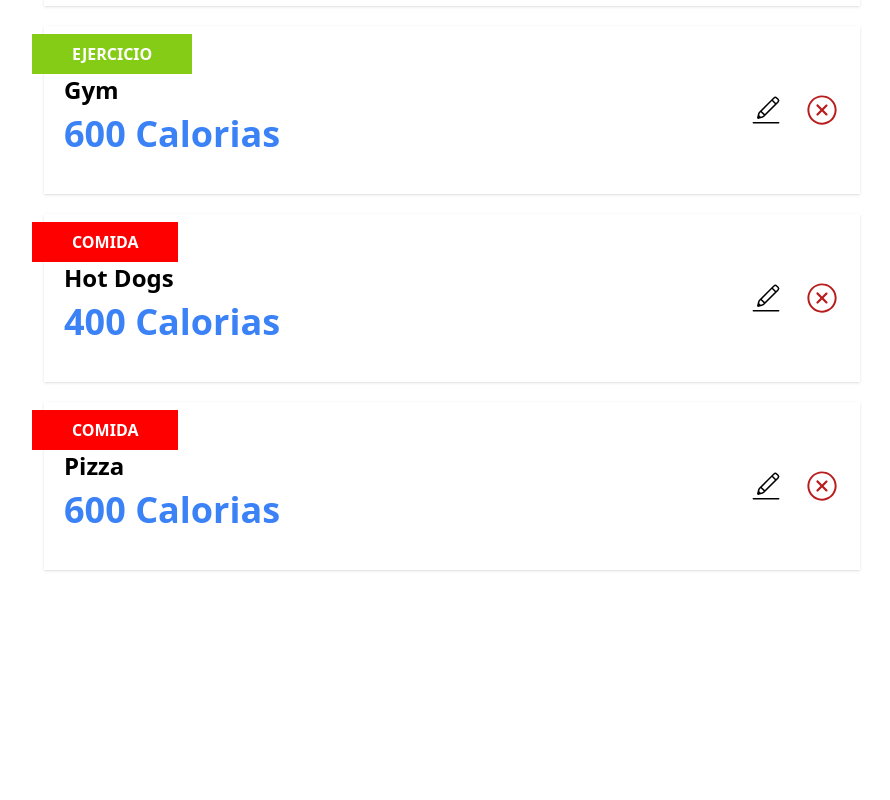
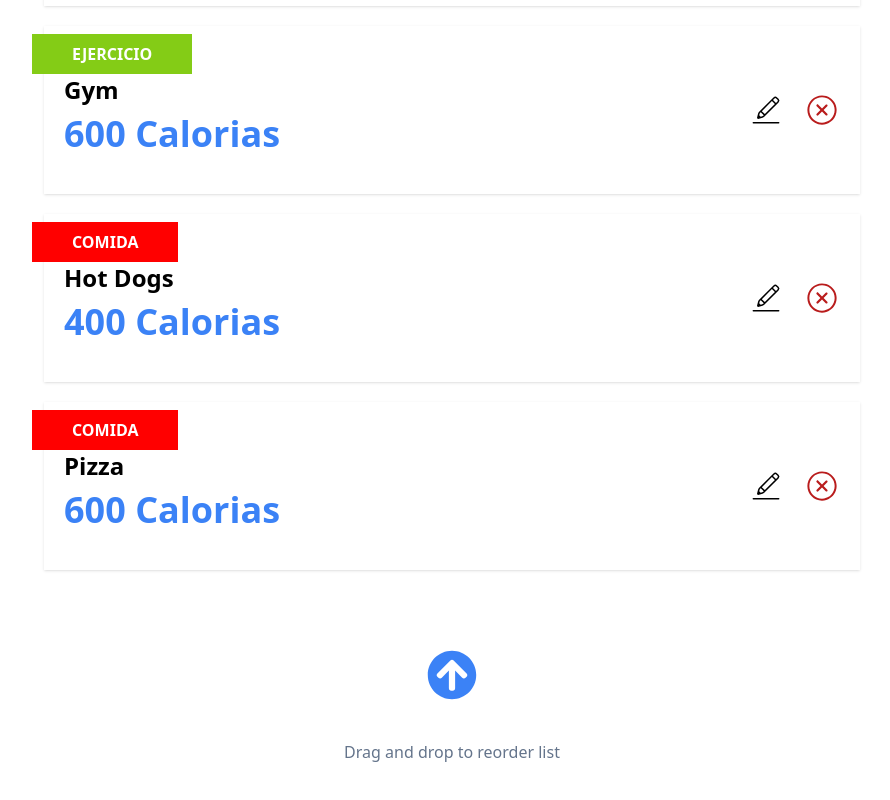
Before and after one commit to Ronaldodev03/calories-tracker-vite, a React (Vite) app: page / in a window 1280 px wide. Shown: the part 1152-1952 px from the top of the page, without its empty margins (188-1078 px from the left). Before the commit the page ends 1762 px from the top, so only its background shows below. Built offline with nearby package versions, Linux system fonts and the light colour scheme.

Commit message:
UX Improvement

```diff
--- a/src/App.tsx
+++ b/src/App.tsx
@@ -6,6 +6,8 @@ import { activityReducer, initialState } from "./reducers/activity-reducer";
 import ActivityList from "./components/ActivityList";
 import CalorieTracker from "./components/CalorieTracker";
 import { CiSearch } from "react-icons/ci";
+import { FaArrowCircleUp } from "react-icons/fa";
+import { motion } from "framer-motion"; //animation del arrow icon
 
 function App() {
   const [state, dispatch] = useReducer(activityReducer, initialState); // instanciamos el reducer en el App.tsx; useReducer toma 2 parametros, el reducer y el initialState
@@ -24,6 +26,17 @@ function App() {
   // función para desplazarse a la sección referenciada
   const goToFormSection = () => {
     ref.current?.scrollIntoView({ behavior: "smooth" });
+  };
+
+  // variantes de la animación
+  const variants = {
+    hover: {
+      y: [0, -10, 0], // mueve el elemento arriba y abajo
+      transition: {
+        duration: 1.2, // duración de cada ciclo de la animación
+        repeat: Infinity,
+      },
+    },
   };
 
   return (
@@ -67,6 +80,18 @@ function App() {
           dispatch={dispatch}
         />
       </section>
+      <motion.div
+        className="my-5 sm:my-10 max-w-max mx-auto  "
+        onClick={goToFormSection}
+        variants={variants}
+        whileHover="hover"
+      >
+        <FaArrowCircleUp size={50} className=" text-blue-500" />
+      </motion.div>
+
+      <p className=" pb-5 sm:pb-10 text-center text-slate-500">
+        Drag and drop to reorder list
+      </p>
     </>
   );
 }
```
